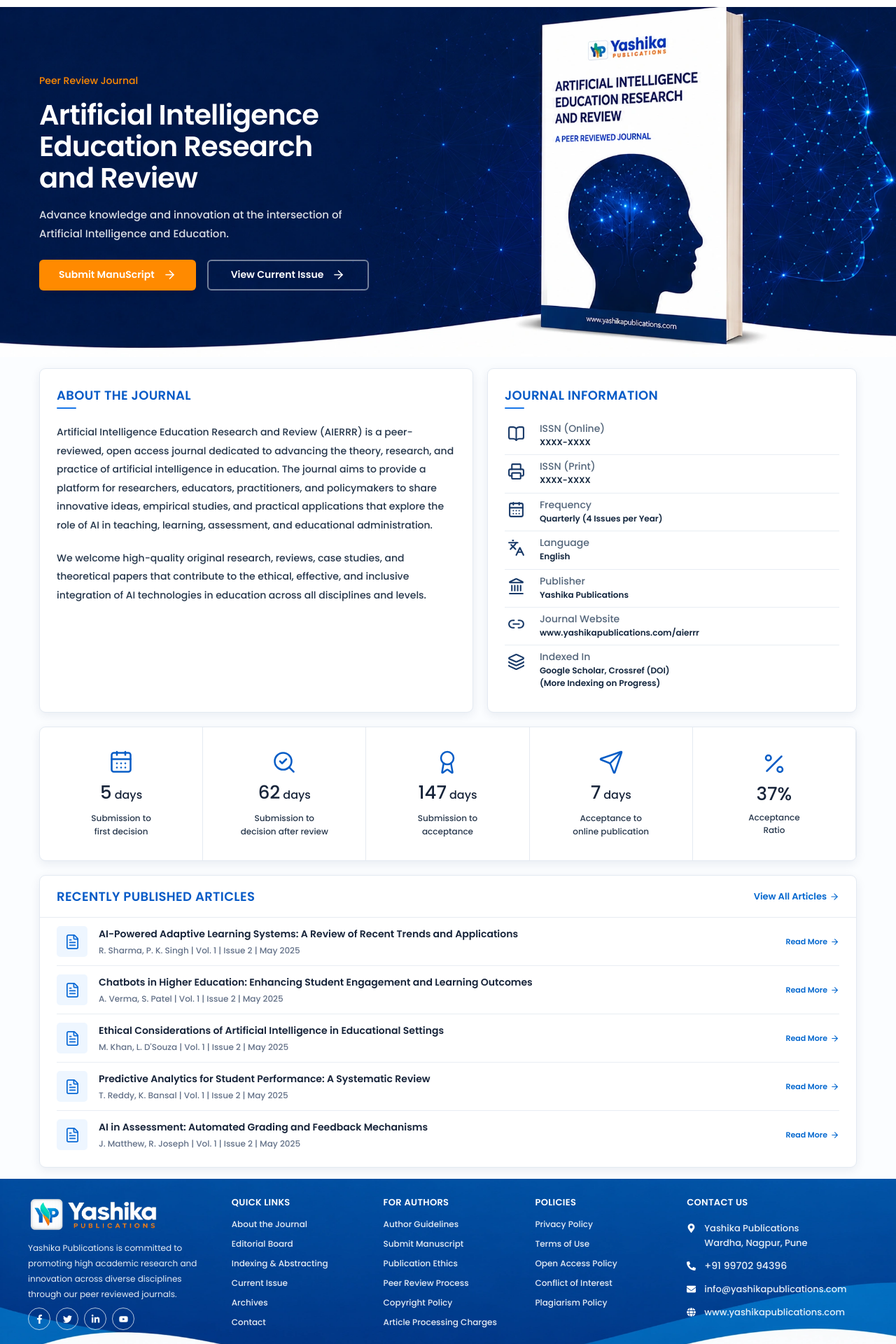
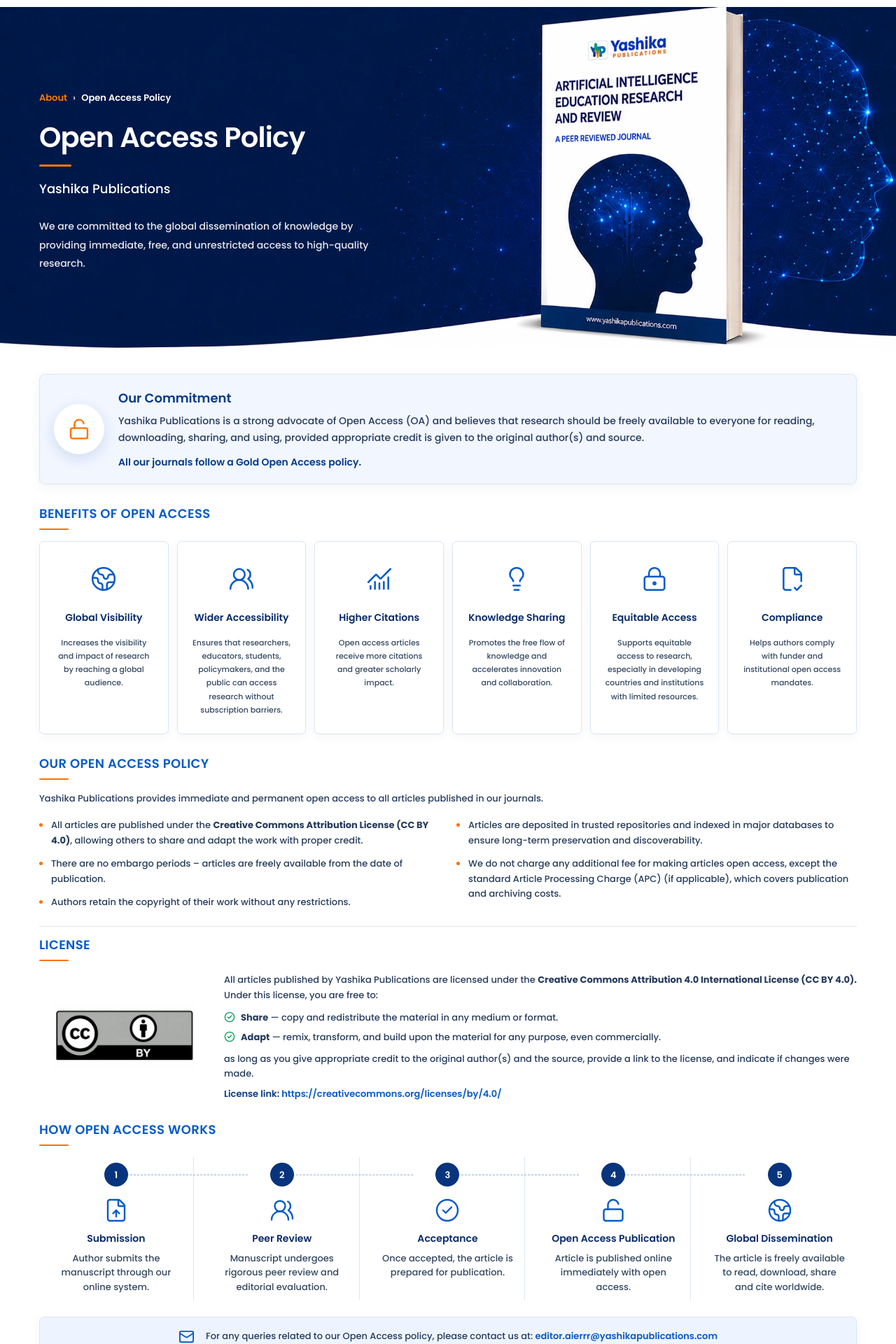
Before and after one commit to sejalm-rc/Yashika_Journals, a React (Vite) app: page /open-access-policy in a window 1280 px wide. Shown: the part 60-1980 px from the top of the page at 70% size. Built offline with nearby package versions, Linux system fonts and the light colour scheme.

Commit message:
Add Open Access Policy and Indexing & Abstracting pages; update routes and navbar

```diff
--- a/src/App.jsx
+++ b/src/App.jsx
@@ -11,7 +11,8 @@
 import EditorialBoard from "./pages/EditorialBoard";
 import AuthorGuidlines from "./pages/authors/AuthorGuidelines";
 import ArticleProcessingCharges from "./pages/authors/ArticleProcessingCharges";
-import IndexingAbstracting from "./pages/IndexingAbstracting";
+import IndexingAbstracting from "./pages/about/IndexingAbstracting";
+import OpenAccessPolicy from "./pages/about/OpenAccessPolicy";
 import CurrentIssue from "./pages/CurrentIssue";
 import Archives from "./pages/Archives";
 import Contact from "./pages/Contact";
@@ -32,7 +33,7 @@
         <Route path="/author-guidelines" element={<AuthorGuidlines />} />
         <Route path="/current-issue" element={<CurrentIssue />} />
         <Route path="/archives" element={<Archives />} />
-
+        <Route path="/open-access-policy" element={<OpenAccessPolicy />} />
         <Route path="/contact" element={<Contact />} />
         {/* Fallback route - redirect unknown paths to Home content (SPA friendly) */}
         <Route path="*" element={<Home />} />
--- a/src/components/Navbar.jsx
+++ b/src/components/Navbar.jsx
@@ -17,6 +17,7 @@
 
       { name: "Aims and Scope", path: "/aims-and-scope" },
       { name: "Indexing & Abstracting", path: "/indexing-and-abstracting" },
+      { name: "Open Access Policy", path: "/open-access-policy" },
     ],
   },
 
--- a/src/pages/IndexingAbstracting.jsx
+++ b/src/pages/about/IndexingAbstracting.jsx
@@ -14,13 +14,13 @@
   Star,
 } from "lucide-react";
 
-import heroImg from "../assets/yashika-journal-home-hero-banner.webp";
-import logo1 from "../assets/scopus-indexed-journal.webp";
-import logo2 from "../assets/crossref-doi-registration.webp";
-import logo3 from "../assets/doaj-indexed-journal.webp";
-import logo4 from "../assets/dimensions-indexed-journal.webp";
-import logo5 from "../assets/google-scholar-indexing.webp";
-import logo6 from "../assets/yashika-publication-publication-process.webp";
+import heroImg from "../../assets/yashika-journal-home-hero-banner.webp";
+import logo1 from "../../assets/scopus-indexed-journal.webp";
+import logo2 from "../../assets/crossref-doi-registration.webp";
+import logo3 from "../../assets/doaj-indexed-journal.webp";
+import logo4 from "../../assets/dimensions-indexed-journal.webp";
+import logo5 from "../../assets/google-scholar-indexing.webp";
+import logo6 from "../../assets/yashika-publication-publication-process.webp";
 
 /*
 Place logo images inside:
@@ -244,10 +244,10 @@
               className="mb-6 flex flex-wrap items-center gap-2 text-[13px] font-semibold"
             >
               <a
-                href="/"
+                href="/about"
                 className="text-[#ff7600] transition hover:text-white"
               >
-                Home
+                About
               </a>
 
               <span className="text-white/80">›</span>
--- a/src/pages/OpenAccessPolicy.jsx
+++ b/src/pages/about/OpenAccessPolicy.jsx
@@ -14,8 +14,8 @@
   UsersRound,
 } from "lucide-react";
 
-import heroImg from "../assets/yashika-journal-home-hero-banner.webp";
-import ccByImg from "../assets/creative-commons-cc-by.webp";
+import heroImg from "../../assets/yashika-journal-home-hero-banner.webp";
+import ccByImg from "../../assets/crossref-doi-registration.webp";
 
 const benefits = [
   {
@@ -146,11 +146,11 @@
 function SectionHeading({ children }) {
   return (
     <div className="mb-4">
-      <h2 className="text-[18px] font-[600] text-[#063b87] sm:text-[21px]">
+      <h2 className="text-[16px] font-[600] uppercase tracking-[0.02em] text-[#075bc7] sm:text-[18px]">
         {children}
       </h2>
 
-      <div className="mt-2 h-[2px] w-[38px] bg-[#ff7200]" />
+      <div className="mt-2 h-[2px] w-[42px] rounded-full bg-[#ff7200]" />
     </div>
   );
 }
@@ -176,10 +176,10 @@
               className="mb-6 flex flex-wrap items-center gap-2 text-[13px] font-semibold"
             >
               <a
-                href="/"
+                href="/about"
                 className="text-[#ff7600] transition hover:text-white"
               >
-                Home
+                About
               </a>
 
               <span className="text-white/80">›</span>
@@ -191,13 +191,13 @@
               Open Access Policy
             </h1>
 
-            <div className="mt-5 h-[3px] w-[46px] rounded-full bg-[#ff7900]" />
+            <div className="mt-4 h-[3px] w-[46px] rounded-full bg-[#ff7900]" />
 
-            <p className="mt-6 text-[18px] font-medium text-white sm:text-[20px]">
+            <p className="mt-4 max-w-[400px] text-[14px] font-medium leading-[1.8] text-white sm:text-[14px] lg:text-[18px]">
               Yashika Publications
             </p>
 
-            <p className="mt-5 max-w-[490px] text-[14px] font-medium leading-[1.9] text-white/95">
+            <p className="mt-6 max-w-[500px] text-[14px] font-medium leading-[1.9] text-white/90 sm:text-[14px]">
               We are committed to the global dissemination of knowledge by
               providing immediate, free, and unrestricted access to high-quality
               research.
@@ -229,24 +229,24 @@
           rotate: 5,
           scale: 1.06,
         }}
-        className="flex h-[90px] w-[90px] shrink-0 items-center justify-center self-center rounded-full bg-white text-[#ff7200] shadow-[0_6px_20px_rgba(8,66,145,0.14)] sm:self-auto"
+        className="flex h-[72px] w-[72px] shrink-0 items-center justify-center self-center rounded-full bg-white text-[#ff7200] shadow-[0_6px_20px_rgba(8,66,145,0.14)] sm:self-auto"
       >
-        <LockOpen className="h-[52px] w-[52px]" strokeWidth={1.8} />
+        <LockOpen className="h-[32px] w-[32px]" strokeWidth={1.8} />
       </motion.div>
 
       <div>
-        <h2 className="text-[17px] font-bold text-[#063b87]">
+        <h2 className="text-[18px] font-[600] text-[#063b87]">
           Our Commitment
         </h2>
 
-        <p className="mt-2 text-[12px] font-medium leading-[1.7] text-[#263b5c] sm:text-[13px]">
+        <p className="mt-2 text-[13px] font-medium leading-[1.7] text-[#263b5c] sm:text-[14px]">
           Yashika Publications is a strong advocate of Open Access (OA) and
           believes that research should be freely available to everyone for
           reading, downloading, sharing, and using, provided appropriate credit
           is given to the original author(s) and source.
         </p>
 
-        <p className="mt-3 text-[12px] font-bold text-[#063b87] sm:text-[13px]">
+        <p className="mt-3 text-[13px] font-[550] text-[#063b87] sm:text-[14px]">
           All our journals follow a Gold Open Access policy.
         </p>
       </div>
@@ -290,11 +290,11 @@
                 <Icon className="h-[38px] w-[38px]" strokeWidth={1.6} />
               </motion.div>
 
-              <h3 className="mt-4 text-[12px] font-bold text-[#092b68]">
+              <h3 className="mt-4 text-[14px] font-[600] text-[#092b68]">
                 {item.title}
               </h3>
 
-              <p className="mt-4 text-[10px] font-medium leading-[1.75] text-[#344861] sm:text-[11px]">
+              <p className="mt-4 text-[13px] font-medium leading-[1.75] text-[#344861] sm:text-[11px]">
                 {item.description}
               </p>
             </motion.article>
@@ -316,7 +316,7 @@
         >
           <span className="mt-[8px] h-[5px] w-[5px] shrink-0 rounded-full bg-[#ff7200]" />
 
-          <p className="text-[11px] font-medium leading-[1.65] text-[#263b5c] sm:text-[12px]">
+          <p className="text-[12px] font-medium leading-[1.65] text-[#263b5c] sm:text-[13px]">
             {item}
           </p>
         </motion.li>
@@ -335,7 +335,7 @@
     >
       <SectionHeading>Our Open Access Policy</SectionHeading>
 
-      <p className="text-[11px] font-medium leading-[1.7] text-[#263b5c] sm:text-[12px]">
+      <p className="text-[12x] font-medium leading-[1.7] text-[#263b5c] sm:text-[13px]">
         Yashika Publications provides immediate and permanent open access to all
         articles published in our journals.
       </p>
@@ -375,7 +375,7 @@
         </motion.div>
 
         <div>
-          <p className="text-[11px] font-medium leading-[1.65] text-[#263b5c] sm:text-[12px]">
+          <p className="text-[12px] font-medium leading-[1.65] text-[#263b5c] sm:text-[13px]">
             All articles published by Yashika Publications are licensed under
             the{" "}
             <strong>
@@ -389,7 +389,7 @@
             <motion.div whileHover={{ x: 4 }} className="flex gap-2">
               <CheckCircle2 className="mt-[1px] h-[16px] w-[16px] shrink-0 text-[#0a9c55]" />
 
-              <p className="text-[11px] font-medium text-[#263b5c]">
+              <p className="text-[12px] font-medium text-[#263b5c] sm:text-[13px]">
                 <strong>Share</strong> — copy and redistribute the material in
                 any medium or format.
               </p>
@@ -398,20 +398,20 @@
             <motion.div whileHover={{ x: 4 }} className="flex gap-2">
               <CheckCircle2 className="mt-[1px] h-[16px] w-[16px] shrink-0 text-[#0a9c55]" />
 
-              <p className="text-[11px] font-medium text-[#263b5c]">
+              <p className="text-[12px] font-medium text-[#263b5c] sm:text-[13px]">
                 <strong>Adapt</strong> — remix, transform, and build upon the
                 material for any purpose, even commercially.
               </p>
             </motion.div>
           </div>
 
-          <p className="mt-3 text-[11px] font-medium leading-[1.6] text-[#263b5c]">
+          <p className="mt-3 text-[13px] font-medium leading-[1.6] text-[#263b5c]">
             as long as you give appropriate credit to the original author(s)
             and the source, provide a link to the license, and indicate if
             changes were made.
           </p>
 
-          <p className="mt-2 break-all text-[11px] font-bold text-[#063b87]">
+          <p className="mt-2 break-all text-[13px] font-[550] text-[#063b87]">
             License link:{" "}
             <a
               href="https://creativecommons.org/licenses/by/4.0/"
@@ -456,7 +456,7 @@
               <div className="relative flex w-full items-center justify-center">
                 <motion.div
                   whileHover={{ scale: 1.1 }}
-                  className="relative z-10 flex h-[34px] w-[34px] items-center justify-center rounded-full bg-[#07347d] text-[13px] font-bold text-white"
+                  className="relative z-10 flex h-[34px] w-[34px] items-center justify-center rounded-full bg-[#07347d] text-[13px] font-[550] text-white"
                 >
                   {step.number}
                 </motion.div>
@@ -476,11 +476,11 @@
                 <Icon className="h-[36px] w-[36px]" strokeWidth={1.6} />
               </motion.div>
 
-              <h3 className="mt-3 text-[12px] font-bold text-[#092b68]">
+              <h3 className="mt-3 text-[14px] font-[600] text-[#092b68]">
                 {step.title}
               </h3>
 
-              <p className="mt-2 text-[10px] font-medium leading-[1.55] text-[#344861]">
+              <p className="mt-2 text-[13px] font-medium leading-[1.55] text-[#344861]">
                 {step.description}
               </p>
             </motion.article>
@@ -506,11 +506,11 @@
     >
       <Mail className="h-[23px] w-[23px] shrink-0 text-[#075bc7]" />
 
-      <p className="text-[11px] font-medium leading-[1.7] text-[#263b5c] sm:text-[12px]">
+      <p className="text-[12px] font-medium leading-[1.7] text-[#263b5c] sm:text-[13px]">
         For any queries related to our Open Access policy, please contact us at:{" "}
         <a
           href="mailto:editor.aierrr@yashikapublications.com"
-          className="font-bold text-[#075bc7] hover:underline"
+          className="font-[550] text-[#075bc7] hover:underline"
         >
           editor.aierrr@yashikapublications.com
         </a>
```
Also changed, not shown: src/assets/crossref-doi-registration.webp.
